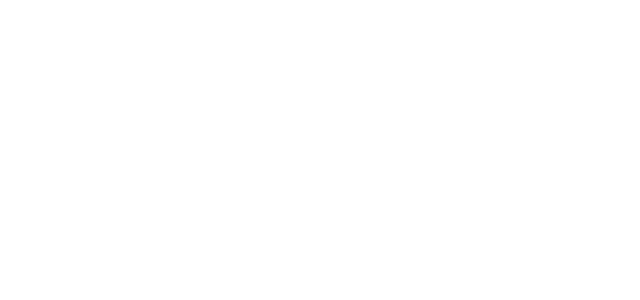
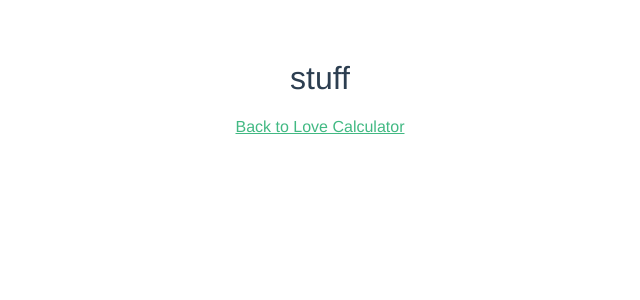
Before and after one commit to vpangng1/wats4000-final-project, a Vue app: page /#/LoverResults in a window 1280 px wide. Shown: the top 300 px of the page, without its empty margins (320-960 px from the left). Built offline with nearby package versions, Linux system fonts and the light colour scheme.

Commit message:
added router.push

```diff
--- /dev/null
+++ b/src/components/LoverResults.vue
@@ -0,0 +1,45 @@
+<template>
+  <div class="secret">
+    <h1>{{message}}</h1>
+    <ul>
+    <li><router-link to="/">Back to Love Calculator</router-link></li>
+    </ul>
+  </div>
+</template>
+
+<script>
+export default {
+  name: 'Home',
+  data () {
+    return {
+      message: 'stuff'
+    }
+  },
+}
+</script>
+
+<!-- Add "scoped" attribute to limit CSS to this component only -->
+<style scoped>
+.error {
+  border: 1px solid #aa0000;
+  padding: 1rem;
+  color: #aa0000;
+}
+h1, h2 {
+  font-weight: normal;
+}
+
+ul {
+  list-style-type: none;
+  padding: 0;
+}
+
+li {
+  display: inline-block;
+  margin: 0 10px;
+}
+
+a {
+  color: #42b983;
+}
+</style>
--- a/src/components/LoverSummary.vue
+++ b/src/components/LoverSummary.vue
@@ -21,6 +21,11 @@
         <p><input type="submit" value="Calculate Love Compatibility"></p>
       </form>
     </div>
+
+    <div v-show="!showForm" class="success-message">
+      <h1>Thank you for signing up!</h1>
+      <p>Please click here to see the results! <router-link to="/LoverResults">Click here</router-link></p>
+   </div>
   </div>
 
 
@@ -28,6 +33,8 @@
 </template>
 
 <script>
+import axios from 'axios'
+
 export default {
   name: 'Home',
   data () {
@@ -43,6 +50,7 @@ export default {
       if ((this.personOne != '') && (this.personTwo != '')){
       console.log('Form is valid');
       this.showForm = false;
+      this.$router.push('LoverResults')
       } else {
       console.log('Form is NOT valid');
       this.showError = true;
@@ -50,6 +58,14 @@ export default {
       console.log('validating form...')
 
     }
+  },
+    findLove: function(){
+    axios.get('https://love-calculator.p.mashape.com/getPercentage', {
+      params: {
+        fname: '',
+        sname: ''
+      }
+    })
   }
 }
 </script>
--- a/src/router/index.js
+++ b/src/router/index.js
@@ -1,6 +1,7 @@
 import Vue from 'vue'
 import Router from 'vue-router'
 import LoverSummary from '@/components/LoverSummary'
+import LoverResults from '@/components/LoverResults'
 
 Vue.use(Router)
 
@@ -10,6 +11,11 @@ export default new Router({
 			path: '/',
 			name: 'LoverSummary',
 			component: LoverSummary
-		}
+		},
+		{
+		      path: '/LoverResults',
+		      name: 'LoverResults',
+		      component: LoverResults
+    	}
 	]
 })
```
